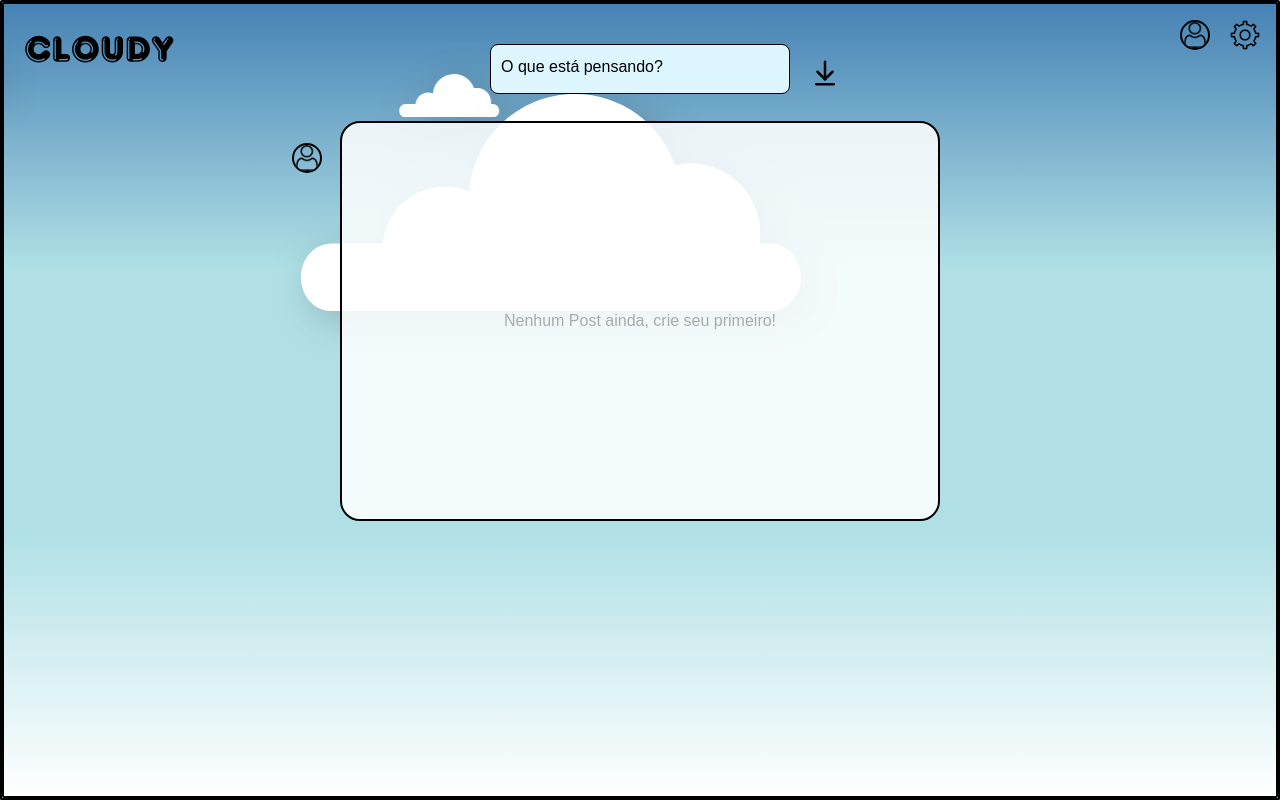
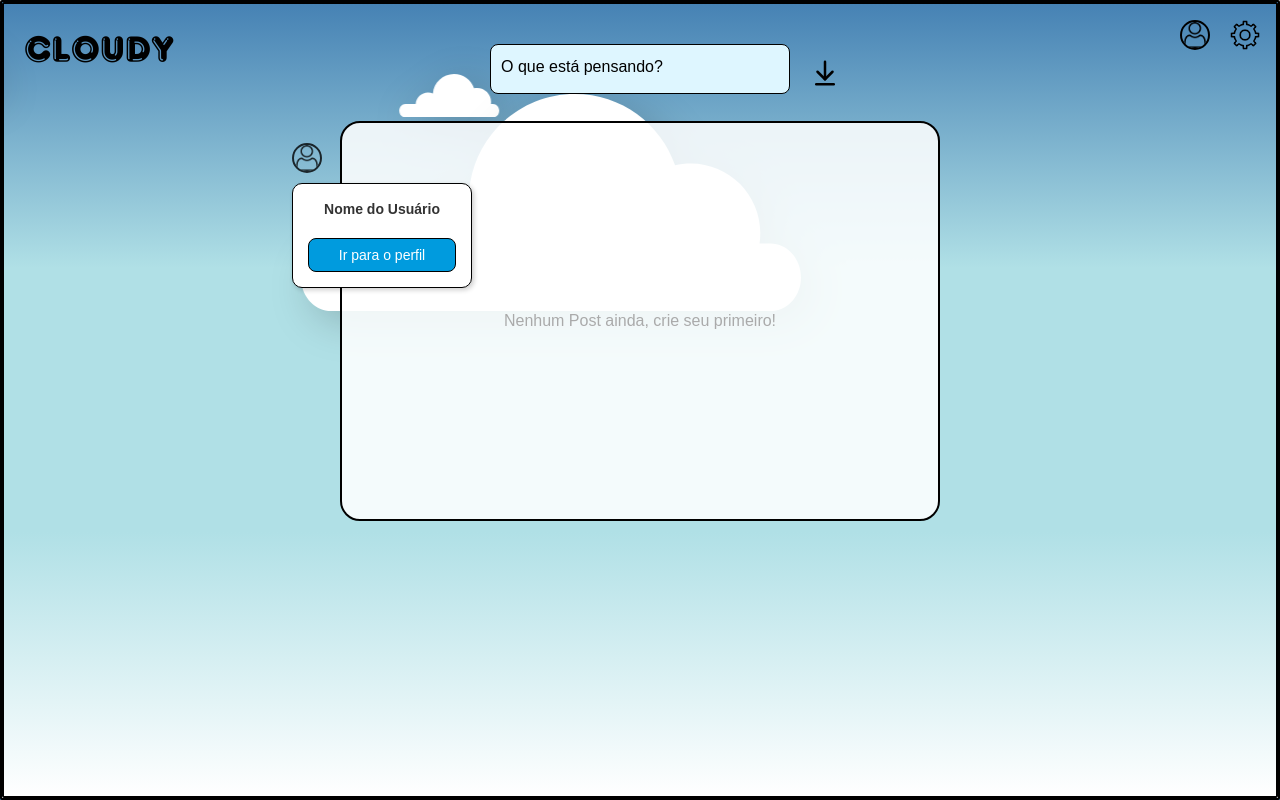
Before and after one commit to Igorrst/Cloudy, a React (Vite) app: page /home in a window 1280 px wide. Both pictures are taken after a click on the element 307 px from the left and 158 px from the top of the page. Built offline with nearby package versions, Linux system fonts and the light colour scheme.

Commit message:
updatingIcons updatingUserPost

```diff
--- a/src/declarations.d.ts
+++ b/src/declarations.d.ts
@@ -2,3 +2,8 @@ declare module "*.png" {
   const value: string;
   export default value;
 }
+
+declare module "*.svg" {
+  const value: string;
+  export default value;
+}
--- a/src/pages/Home/index.tsx
+++ b/src/pages/Home/index.tsx
@@ -1,4 +1,4 @@
-import { useState } from "react";
+import { useEffect, useRef, useState } from "react";
 import { motion, AnimatePresence } from "framer-motion";
 import {
   Container,
@@ -10,10 +10,17 @@ import {
   CommentButton,
   UserTop,
   UserPost,
+  UserModal,
 } from "./styles";
 import User from "../../components/User";
+import DownIcon from "../../assets/down.svg";
+import CommentIcon from "../../assets/comment.svg";
+import HeartIcon from "../../assets/heart.svg";
+import HeartRedIcon from "../../assets/heart-red.svg";
 
 const Home = () => {
+  const [showModal, setShowModal] = useState(false);
+  const modalRef = useRef<HTMLDivElement>(null);
   const [posts, setPosts] = useState<string[]>([]);
   const [currentPostIndex, setCurrentPostIndex] = useState(0);
   const [newPost, setNewPost] = useState("");
@@ -45,6 +52,19 @@ const Home = () => {
     setLikedPosts(updatedLikes);
   };
 
+  useEffect(() => {
+    const handleClickOutside = (event: MouseEvent) => {
+      if (modalRef.current && !modalRef.current.contains(event.target as Node)) {
+        setShowModal(false);
+      }
+    };
+
+    document.addEventListener("mousedown", handleClickOutside);
+    return () => {
+      document.removeEventListener("mousedown", handleClickOutside);
+    };
+  }, []);
+
   return (
     <Container>
       <UserTop>
@@ -58,7 +78,7 @@ const Home = () => {
           onChange={(e) => setNewPost(e.target.value)}
         />
         <IconButton onClick={handleAddPost}>
-          <img src="/src/assets/down.svg" alt="Postar" />
+          <img src={DownIcon} alt="Postar" />
         </IconButton>
       </TextPost>
       <BoxPost onWheel={handleScroll}>
@@ -80,27 +100,31 @@ const Home = () => {
               liked={likedPosts[currentPostIndex]}
               >
               <motion.img
-               src={
-                likedPosts[currentPostIndex]
-                ? "/src/assets/heart-red.svg"
-                 : "/src/assets/heart.svg"
-              }
-               alt="Curtir"
+               src={likedPosts[currentPostIndex] ? HeartRedIcon : HeartIcon}
+               alt="Like Icon"
               whileTap={{ scale: 0.9 }}
               whileHover={{ scale: 1.1 }}
               transition={{ type: "spring", stiffness: 300 }}
                />
               </HeartButton>
             <CommentButton>
-              <img src="/src/assets/comment.svg" alt="Comentar" />
+              <img src={CommentIcon} alt="Comentar" />
             </CommentButton>
           </>
         ) : (
           <p>Nenhum Post ainda, crie seu primeiro!</p>
         )}
-          <UserPost>
-            <User />
-          </UserPost>
+          <UserPost onClick={() => setShowModal(true)}>
+          <User />
+          {showModal && (
+            <UserModal ref={modalRef}>
+              <h3>Nome do Usuário</h3>
+              <button className="profile-btn" onClick={() => console.log("Redirecionar para perfil")}>
+                Ir para o perfil
+              </button>
+            </UserModal>
+          )}
+        </UserPost>
       </BoxPost>
     </Container>
   );
--- a/src/pages/Home/styles.ts
+++ b/src/pages/Home/styles.ts
@@ -185,4 +185,62 @@ export const UserPost = styled.div`
   display: flex;
   justify-content: center;
   align-items: center;
+
+    img {
+    width: 30px;
+    height: 30px;
+    opacity: 0.8;
+  }
+
+  &:hover img {
+    transform: scale(1.2);
+  }
+
+  &:active img {
+    transform: scale(0.9);
+  }
+
+  @media (max-width: 480px) {
+    right: 280px;
+  }
 `;
+
+export const UserModal = styled.div`
+  position: absolute;
+  top: 40px;
+  left: 0;
+  margin-right: 100px;
+  background: white;
+  border: 1px solid black;
+  border-radius: 10px;
+  padding: 15px;
+  width: 180px;
+  box-shadow: 2px 2px 5px rgba(0, 0, 0, 0.2);
+  text-align: center;
+  display: flex;
+  flex-direction: column;
+  align-items: center;
+  gap: 10px;
+
+  h3 {
+    font-size: 14px;
+    margin-bottom: 8px;
+  }
+
+  }
+
+  .profile-btn {
+    width: 100%;
+    padding: 8px;
+    background: #009BDE;
+    color: white;
+    border: 1px solid black;
+    border-radius: 8px;
+    cursor: pointer;
+    font-size: 14px;
+  }
+
+  .profile-btn:hover {
+    background:rgb(123, 215, 255);
+  }
+`;
```
